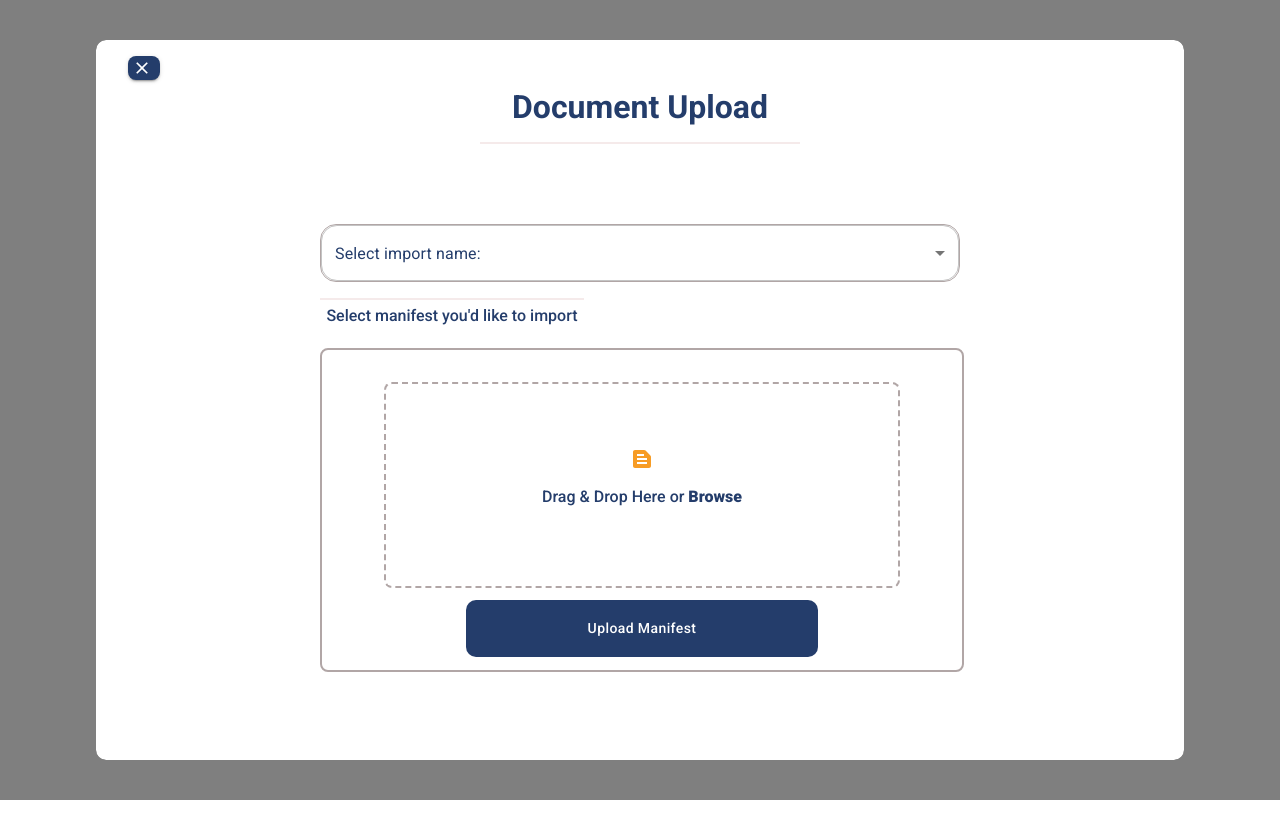
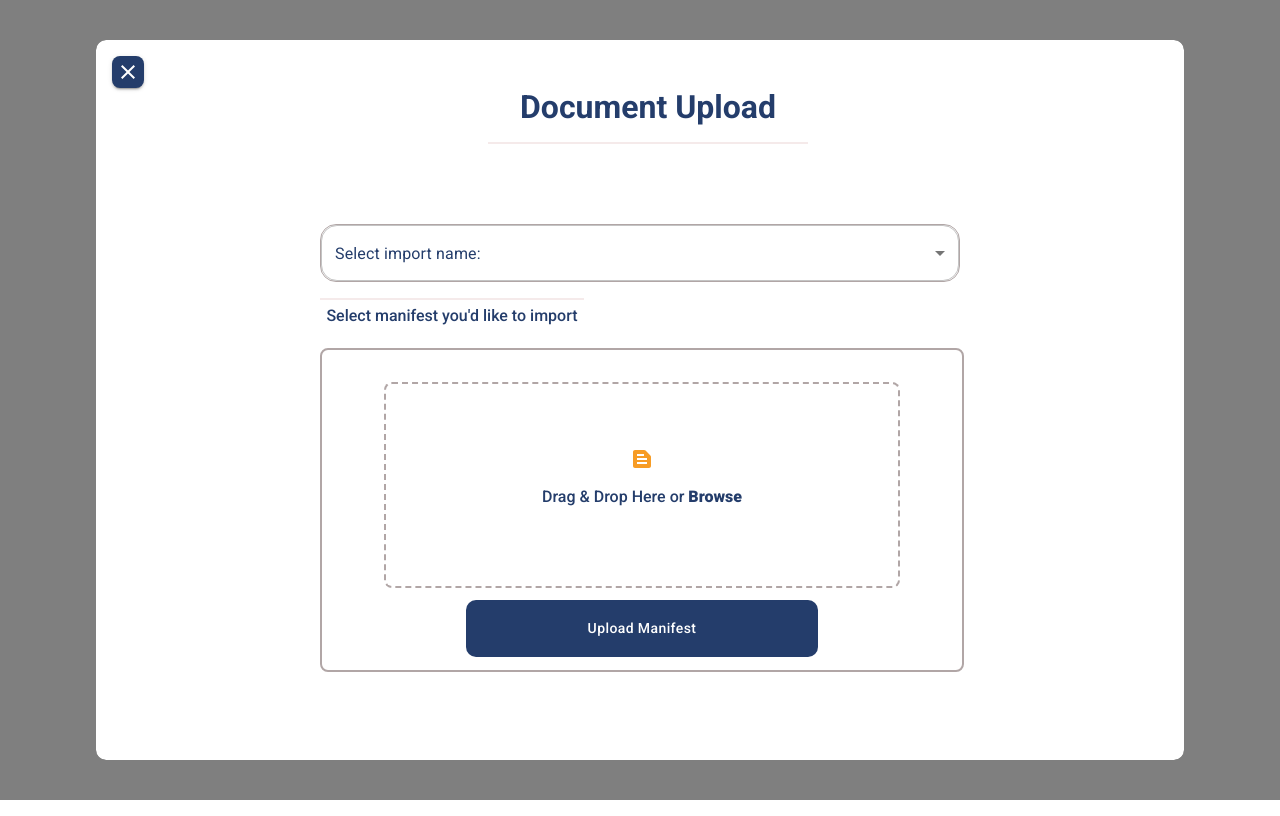
Before and after one commit to eliascons/document-upload, a React (Vite) app: page / in a window 1280 px wide. Both pictures are taken after a click on the button "Open Modal". Built offline with nearby package versions, Linux system fonts and the light colour scheme.

Commit message:
close icon fix

```diff
--- a/src/components/FileDropArea.jsx
+++ b/src/components/FileDropArea.jsx
@@ -50,7 +50,7 @@ const FileDropArea = () => {
         <MenuItem value="Import3">Import Name 3</MenuItem>
       </Select>
 
-      <Box style={labelStyles}>{`Select manifest you'd like to import`}</Box>
+      <Box style={labelStyles}>Select manifest you&apos;d like to import</Box>
       <Box style={fileDropContainer}>
         <Box {...getRootProps()} style={fileDropStyle}>
           <input {...getInputProps()} />
--- a/src/components/Header.jsx
+++ b/src/components/Header.jsx
@@ -14,6 +14,8 @@ const Header = ({ handleOpenModal }) => {
         display: "flex",
         justifyContent: "center",
         flexDirection: "column",
+        paddingLeft: "1rem",
+        paddingTop: "1rem",
       }}
     >
       <Button
@@ -21,8 +23,9 @@ const Header = ({ handleOpenModal }) => {
         color="primary"
         onClick={handleClose}
         sx={closeModalBtnStyles}
-        startIcon={<CloseIcon />}
-      />
+      >
+        <CloseIcon />
+      </Button>
       <Box sx={innerBoxStyles}>
         <Box sx={headerStyles}>Document Upload</Box>
       </Box>
@@ -47,12 +50,11 @@ const closeModalBtnStyles = {
   textTransform: "none",
   borderRadius: "8px",
   height: "1.5rem",
-  margin: "1rem 0 .5rem 2rem",
-  padding: "0",
-  flexDirection: "column",
-  alignItems: "flex-end",
+  alignItems: "center",
   backgroundColor: "#243D6B",
+  justifyContent: "center",
   minWidth: "2rem",
+  padding: "1rem",
 };
 
 const innerBoxStyles = {
```
